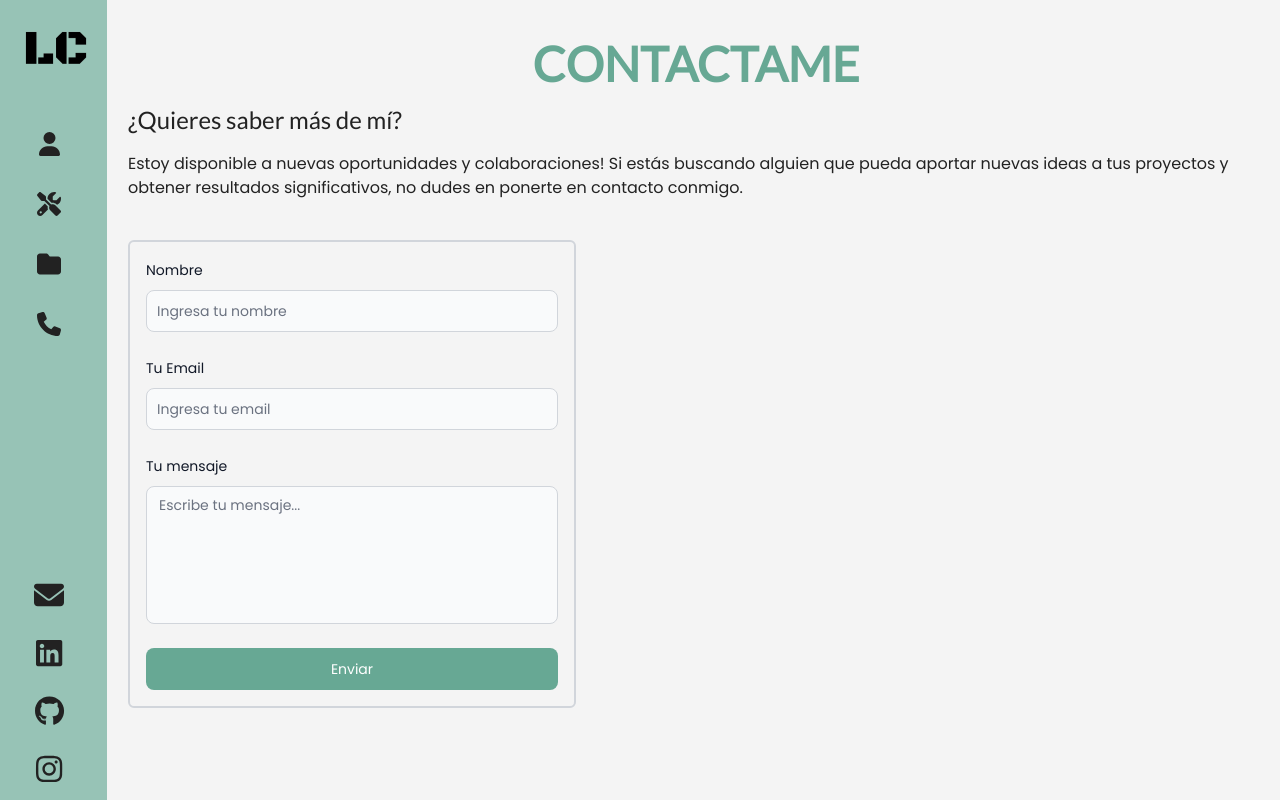
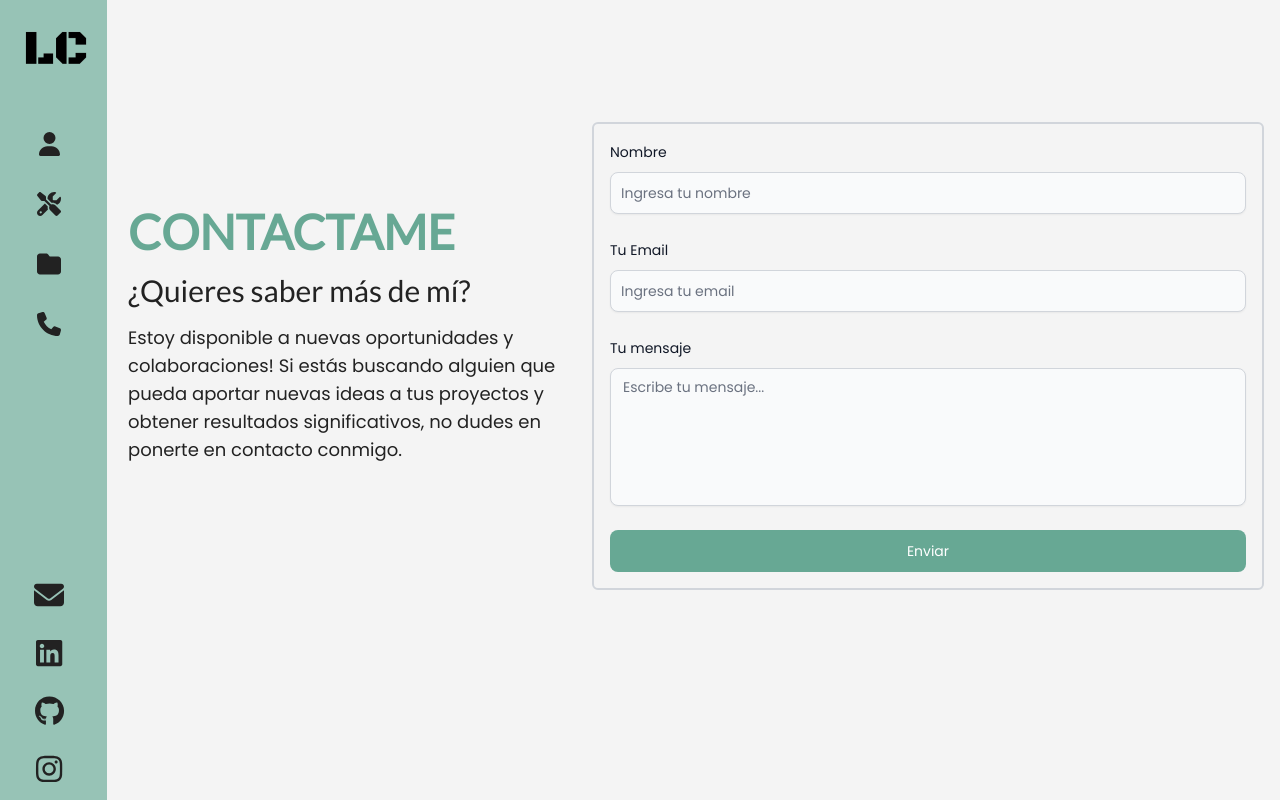
Before and after one commit to lucasecapdevila/portfolio-web, a React (Vite) app: page /contact in a window 1280 px wide. Built offline with nearby package versions, Linux system fonts and the light colour scheme.

Commit message:
página de contacto ajustada para dispositivos md y lg

```diff
--- a/src/components/pages/Contact.jsx
+++ b/src/components/pages/Contact.jsx
@@ -28,20 +28,21 @@ const Contact = () => {
         reset();
       })
       .catch((error) => {
-        toast.error("Ocurrió un problema, intente nuevamente más tarde.")
+        toast.error("Ocurrió un problema, intente nuevamente más tarde.");
       });
   };
 
   return (
-    <main className="min-h-[90vh] max-w-[100vw] md:h-screen px-4 lg:ps-32 py-10">
-      <div className="flex flex-col justify-center items-center gap-4">
-        <h1 className="titulos text-textDarkColor text-4xl md:text-5xl font-bold uppercase">
+    <main className="min-h-[90vh] max-w-[100vw] md:h-screen px-4 lg:ps-32 py-10 lg:flex">
+      <div className="flex justify-center items-center gap-4 lg:mb-32">
+        <div className="flex flex-col justify-center items-center gap-4 lg:w-1/2">
+          <h1 className="titulos text-textDarkColor text-4xl md:text-5xl lg:self-start font-bold uppercase">
             Contactame
           </h1>
-        <h2 className="titulos text-textBlack text-2xl self-start">
+          <h2 className="titulos text-textBlack text-2xl lg:text-3xl self-start">
             ¿Quieres saber más de mí?
           </h2>
-        <p className="textos text-textBlack text-md">
+          <p className="textos text-textBlack text-md lg:text-lg">
             Estoy disponible a nuevas oportunidades y colaboraciones! Si estás
             buscando alguien que pueda aportar nuevas ideas a tus proyectos y
             obtener resultados significativos, no dudes en ponerte en contacto
@@ -50,7 +51,7 @@ const Contact = () => {
         </div>
 
         <form
-        className="textos flex max-w-md flex-col gap-4 mt-10 border-2 rounded-md border-gray-300 p-4"
+          className="textos flex max-w-md md:max-w-2xl flex-col gap-4 mt-10 border-2 rounded-md border-gray-300 p-4 md:mx-auto lg:w-full"
           ref={form}
           onSubmit={handleSubmit(sendEmail)}
         >
@@ -62,6 +63,7 @@ const Contact = () => {
               id="name"
               type="text"
               placeholder="Ingresa tu nombre"
+              shadow
               {...register("user_name", {
                 required: "El nombre es obligatorio.",
                 minLength: {
@@ -90,6 +92,7 @@ const Contact = () => {
               id="email"
               type="email"
               placeholder="Ingresa tu email"
+              shadow
               {...register("user_email", {
                 required: "El email es obligatorio.",
                 minLength: {
@@ -110,7 +113,7 @@ const Contact = () => {
               }
             />
           </div>
-        <div className="max-w-md">
+          <div>
             <div className="mb-2 block">
               <Label htmlFor="message" value="Tu mensaje" />
             </div>
@@ -118,6 +121,7 @@ const Contact = () => {
               id="message"
               placeholder="Escribe tu mensaje..."
               rows={6}
+              shadow
               {...register("message", {
                 required: "El mensaje es obligatorio.",
                 minLength: {
@@ -144,6 +148,7 @@ const Contact = () => {
           </Button>
         </form>
         <Toaster />
+      </div>
     </main>
   );
 };
--- a/src/components/pages/Skills.jsx
+++ b/src/components/pages/Skills.jsx
@@ -15,7 +15,7 @@ const Skills = () => {
   return (
     <main className="min-h-[90vh] max-w-[100vw] md:h-screen px-4 lg:ps-32 py-10">
       <div className="flex flex-col justify-center items-center gap-4 my-4">
-        <h1 className="titulos text-textDarkColor text-4xl lg:text-5xl font-bold uppercase">Habilidades</h1>
+        <h1 className="titulos text-textDarkColor text-4xl md:text-5xl font-bold uppercase">Habilidades</h1>
         <p className="textos text-textBlack text-md lg:text-lg lg:mt-10">Estoy especializado en desarrollo web con HTML5, CSS3 y JavaScript junto con React.js. Entre otras herramientas y librerías que utilizo, se encuentran Bootstrap, Tailwind y una variada lista de librerías de React.</p>
         <p className="textos text-textBlack text-md lg:text-lg">Además cuento con experiencia trabajando colaborativamente donde utilicé metodologías Agile como Scrum y Kanban, Trello y Jira para gestionar los proyectos y Git y GitHub como sistema de control de versiones.</p>
       </div>
```
Lines whose indentation alone changed are shown as unchanged.
